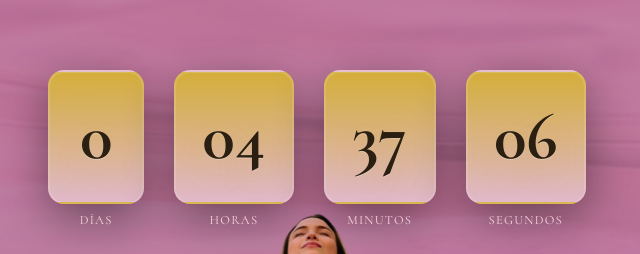
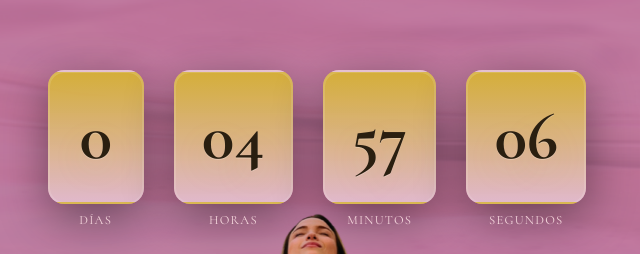
Before and after one commit to MindfulFunnels/mujer-fenix, an Astro site: page /countdown in a window 1280 px wide. Shown: the part 250-504 px from the top of the page, 323-963 px from the left. Built offline with nearby package versions, Linux system fonts and the light colour scheme; Astro itself is replaced by a stand-in of ours; a web font is replaced by a local one.

Commit message:
feat: actualizar la fecha del evento en el componente Countdown

```diff
--- a/src/components/Countdown.tsx
+++ b/src/components/Countdown.tsx
@@ -1,7 +1,7 @@
 import React, { useState, useEffect } from "react";
 
 function getTimeLeft() {
-  const eventDate = new Date("2026-01-11T16:45:00");
+  const eventDate = new Date("2026-01-11T17:05:00");
   const now = new Date();
   const diff = eventDate.getTime() - now.getTime();
   if (diff <= 0) return { days: 0, hours: 0, minutes: 0, seconds: 0 };
```
